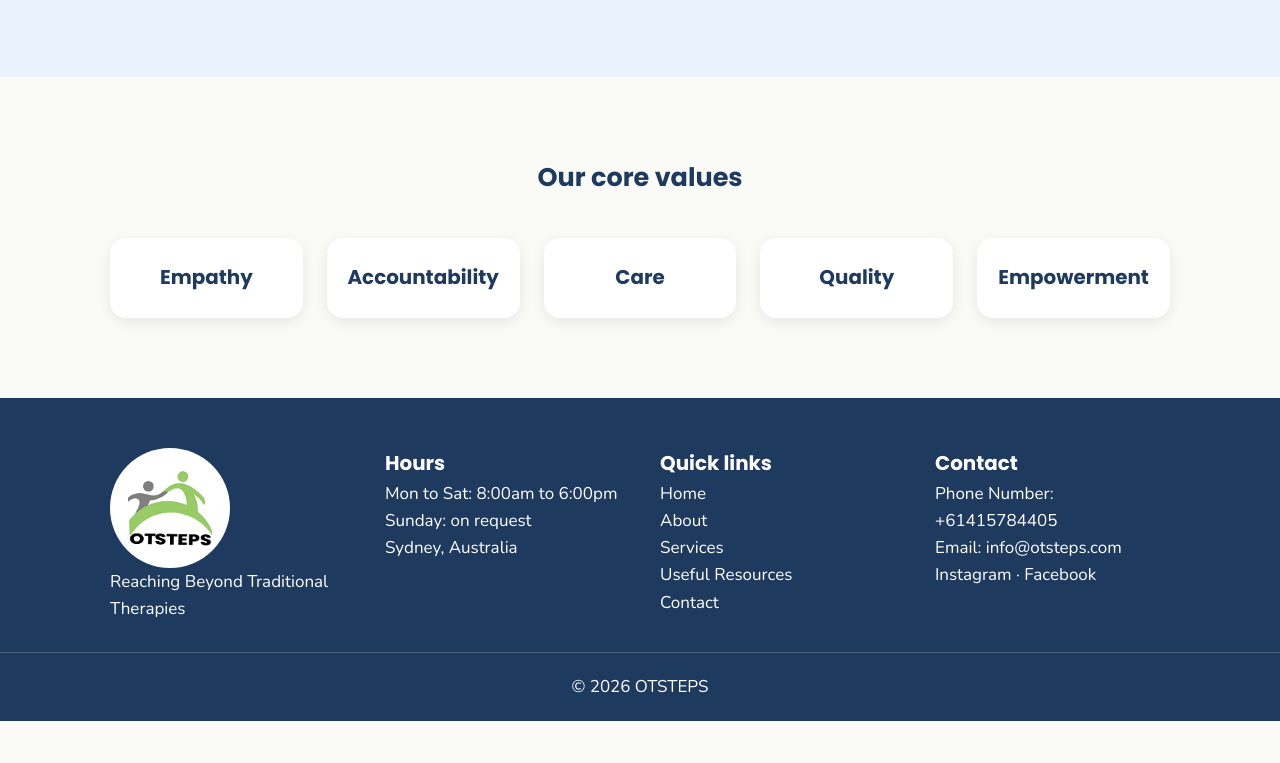
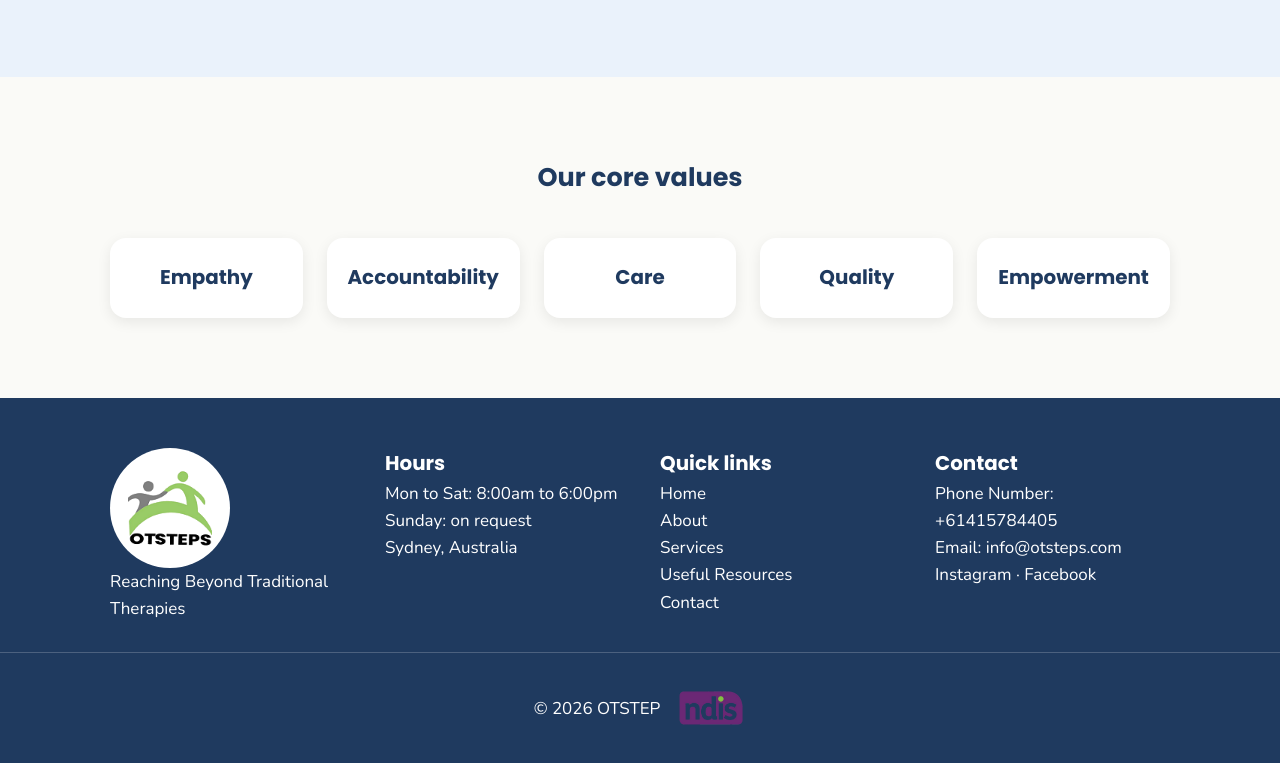
Before and after one commit to Developer-Coder1/OTSteps, a plain HTML site: page index.html in a window 1280 px wide. Shown: the part 2881-3644 px from the top of the page. Before the commit the page ends 3602 px from the top, so only its background shows below. Drawn offline with nearby package versions, Linux system fonts and the light colour scheme.

Commit message:
Add and style ndis logo

```diff
--- a/css/style.css
+++ b/css/style.css
@@ -371,6 +371,23 @@ section[id] { scroll-margin-top: 20px; }
   border-radius: 16px;
 }
 
+.footer-bottom {
+  display: flex;
+  justify-content: center;
+  align-items: center;
+  gap: 16px;
+  flex-wrap: wrap;
+  border-top: 1px solid rgba(255, 255, 255, 0.2);
+  padding-top: 20px;
+  margin-top: 30px;
+}
+
+.footer-bottom img {
+  height: 70px;
+  width: auto;
+  display: block;
+}
+
 @media (max-width: 768px) {
   .footer-grid {
     grid-template-columns: 1fr;
--- a/index.html
+++ b/index.html
@@ -408,7 +408,10 @@
           </p>
         </div>
       </div>
-      <p class="footer-bottom">© 2026 OTSTEPS</p>
+      <p class="footer-bottom">
+        <span>© 2026 OTSTEP</span>
+        <img src="/images/ndis-logo.png" alt="NDIS logo" />
+      </p>
     </footer>
     <script src="/js/main.js" defer></script>
   </body>
```
Also changed, not shown: pages/about.html (+4 -1 lines), pages/contact.html (+4 -1 lines), pages/resources.html (+4 -1 lines), pages/services.html (+4 -1 lines), images/ndis-logo.png (added), 1 other file.
